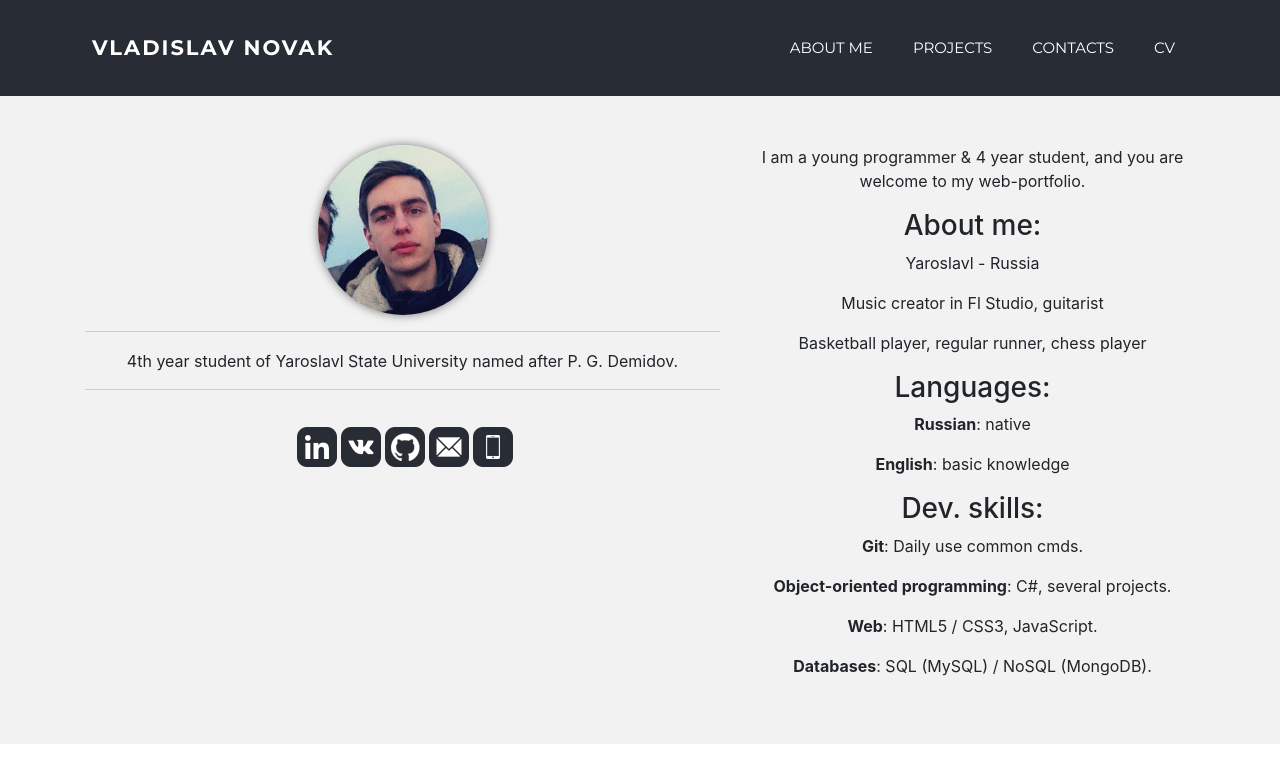
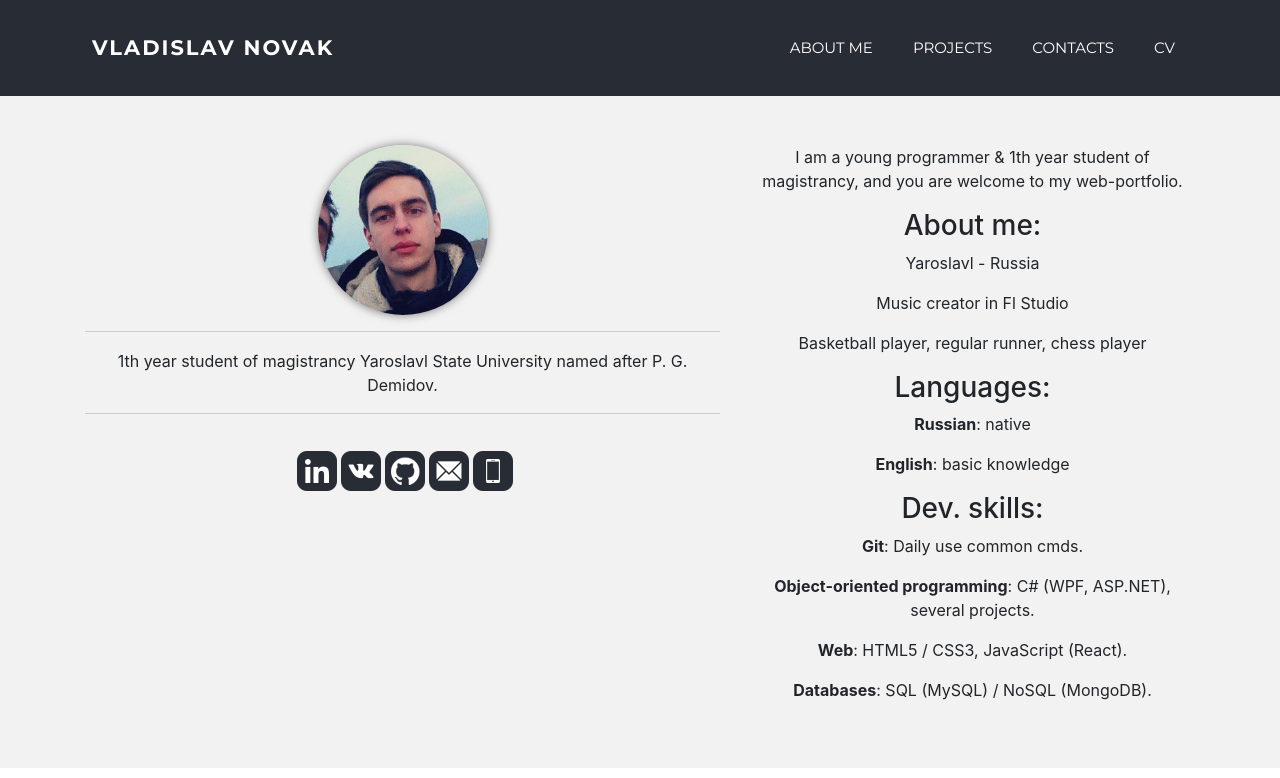
Before and after one commit to 1uckyy/Portfolio, a React (Create React App) app: page / in a window 1280 px wide. Shown: the top 778 px of the page. Built offline with nearby package versions, Linux system fonts and the light colour scheme; some icons are missing.

Commit message:
Updated info

```diff
--- a/src/App.js
+++ b/src/App.js
@@ -235,7 +235,7 @@ function App() {
             </Carousel.Item>
           </Carousel>
           <div>
-            <LinkItem onClick={GithubCashbox} href="https://github.com/RacoonSTR/react-kassa/tree/master/client/src/components/Cashiers" icon={github} wnd="_blank" alt="github repo"/>
+            <LinkItem onClick={GithubCashbox} href="https://github.com/1uckyy/Cashiers" icon={github} wnd="_blank" alt="github repo"/>
             <LinkItem onClick={HerokuCashbox} href="https://tensor-react-kassa.herokuapp.com/" icon={link} wnd="_blank" alt="gh-pages"/>
           </div>
           <h3 className="projectsTitle prjTtl">Cashbox(teamwork experience) <i className="devicon-react-original colored"></i> <i className="devicon-typescript-plain colored"></i> <i className="devicon-mongodb-plain colored"></i></h3>
--- a/src/components/AboutMe.js
+++ b/src/components/AboutMe.js
@@ -21,7 +21,7 @@ class AboutMe extends Component {
                     <div className="col-lg-7 mt">
                     <img className="avatar" src={im} alt="Vladislav Novak"></img>
                     <hr className="hr"/>
-                    <div>4th year student of Yaroslavl State University named after P. G. Demidov.</div>
+                    <div>1th year student of magistrancy Yaroslavl State University named after P. G. Demidov.</div>
                     <hr className="hr"/>
                     <div className="links">
                         <LinkItem onClick={LinkedinClick} href="https://www.linkedin.com/in/vladislav-novak-5755621a4/" icon={linkedin} wnd="_blank" alt="linkedin"/>
@@ -32,18 +32,18 @@ class AboutMe extends Component {
                     </div>
                     </div>
                     <div className="col-lg-5">
-                        <p>I am a young programmer & 4 year student, and you are welcome to my web-portfolio.</p>
+                        <p>I am a young programmer & 1th year student of magistrancy, and you are welcome to my web-portfolio.</p>
                         <h3>About me:</h3>
                         <p>Yaroslavl - Russia</p>
-                        <p>Music creator in Fl Studio, guitarist</p>
+                        <p>Music creator in Fl Studio</p>
                         <p>Basketball player, regular runner, chess player</p>
                         <h3>Languages:</h3>
                         <p><b>Russian</b>: native</p>
                         <p><b>English</b>: basic knowledge</p>
                         <h3>Dev. skills:</h3>
                         <p><b>Git</b>: Daily use common cmds.</p>
-                        <p><b>Object-oriented programming</b>: C#, several projects.</p>
-                        <p><b>Web</b>: HTML5 / CSS3, JavaScript.</p>
+                        <p><b>Object-oriented programming</b>: C# (WPF, ASP.NET), several projects.</p>
+                        <p><b>Web</b>: HTML5 / CSS3, JavaScript (React).</p>
                         <p id="projects"><b>Databases</b>: SQL (MySQL) / NoSQL (MongoDB).</p>
                     </div>
                 </div>
```
Also changed, not shown: 1 other file (tests, documents, lock files or other folders).
